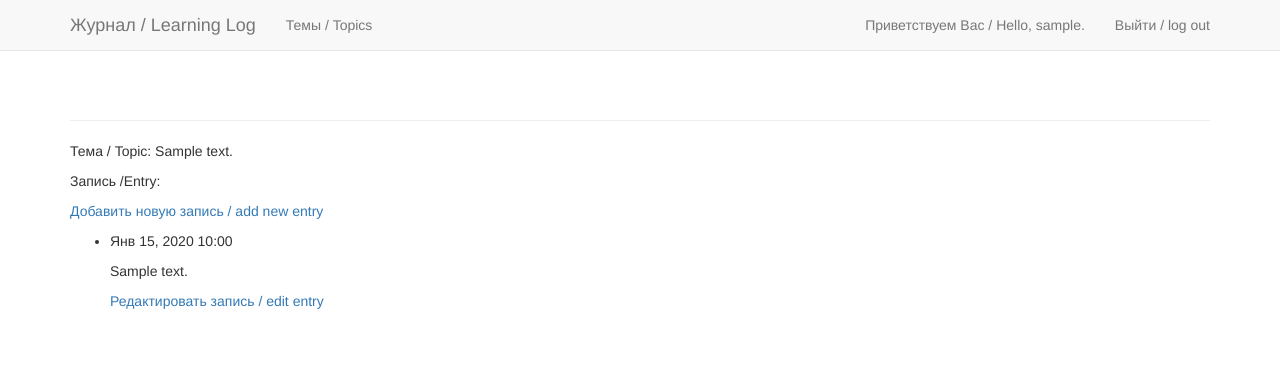
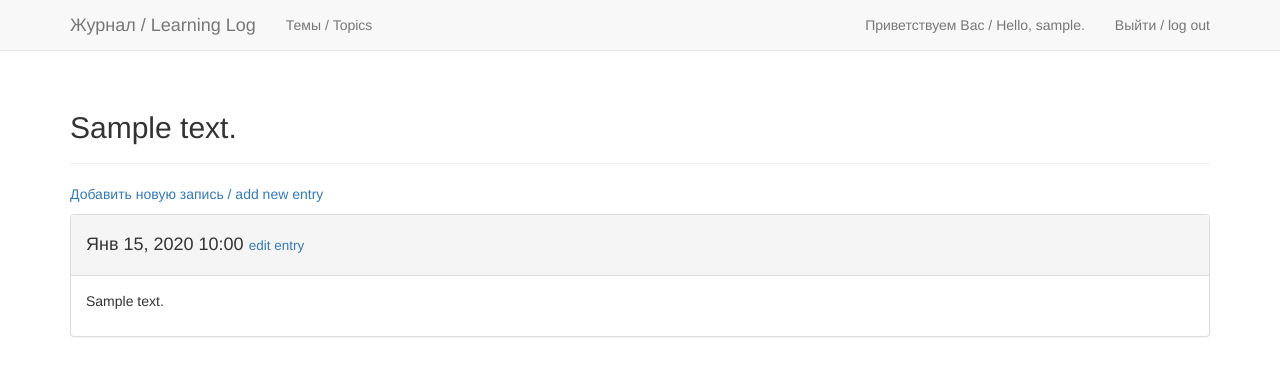
Before and after one commit to Axl-M/Django_Learning-Log, a Django app: page /topics/1/ in a window 1280 px wide. Shown: the top 376 px of the page. Run offline with Django 3.2, Linux system fonts and the light colour scheme; a user stored in the database is signed in; tables that the repository leaves empty hold one stand-in row (values such as "Sample post"); some libraries are stand-ins or nearby versions.

Commit message:
Topic page styled

```diff
--- a/learning_logs/templates/learning_logs/topic.html
+++ b/learning_logs/templates/learning_logs/topic.html
@@ -1,23 +1,35 @@
 {% extends 'learning_logs/base.html' %}
+
+{% block header %}
+<h2>{{ topic }}</h2>
+{% endblock header %}
+
 {% block content %}
-<p>Тема / Topic: {{ topic }}</p>
-<p>Запись /Entry:</p>
+
 <p>
     <a href="{% url 'learning_logs:new_entry' topic.id %}">Добавить новую запись / add new entry</a>
 </p>
-<ul>
-    {% for entry in entries %}
-    <li>
-        <p>{{ entry.date_added|date:'M d, Y H:i' }}</p>
-        <p>{{ entry.text|linebreaks }}</p>
-        <p>
-            <a href="{% url 'learning_logs:edit_entry' entry.id %}">Редактировать запись / edit entry</a>
-        </p>
-    </li>
-    {% empty %}
-    <li>
-        Еще не добавлено ни одной записи для этой темы. / There are no entries for this topic yet.
-    </li>
-    {% endfor %}
-</ul>
+
+{% for entry in entries %}
+<div class="panel panel-default">
+    <div class="panel-heading">
+        <h4>
+            {{ entry.date_added|date:'M d, Y H:i' }}
+<!--        сделать чуть меньше -->
+            <small>
+                <a href="{% url 'learning_logs:edit_entry' entry.id %}">
+                    edit entry</a>
+            </small>
+        </h4>
+    </div>
+<!-- текст записи-->
+    <div class="panel-body">
+        {{ entry.text|linebreaks }}
+    </div>
+</div> <!-- panel -->
+{% empty %}
+<h4>Ни одной темы ещё не добавлено. </h4>
+There are no entries for this topic yet.
+{% endfor %}
+
 {% endblock content %}
```
